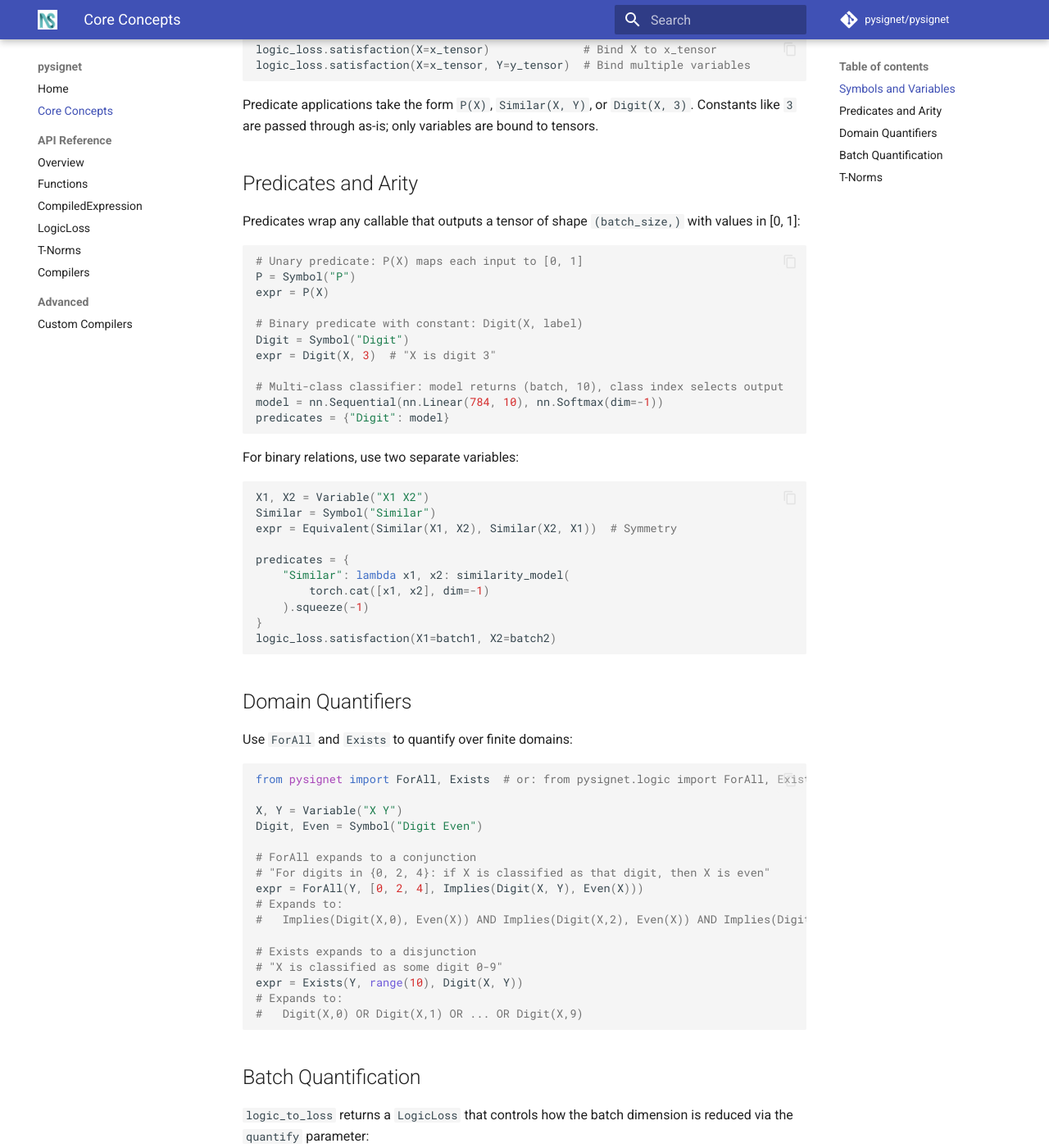
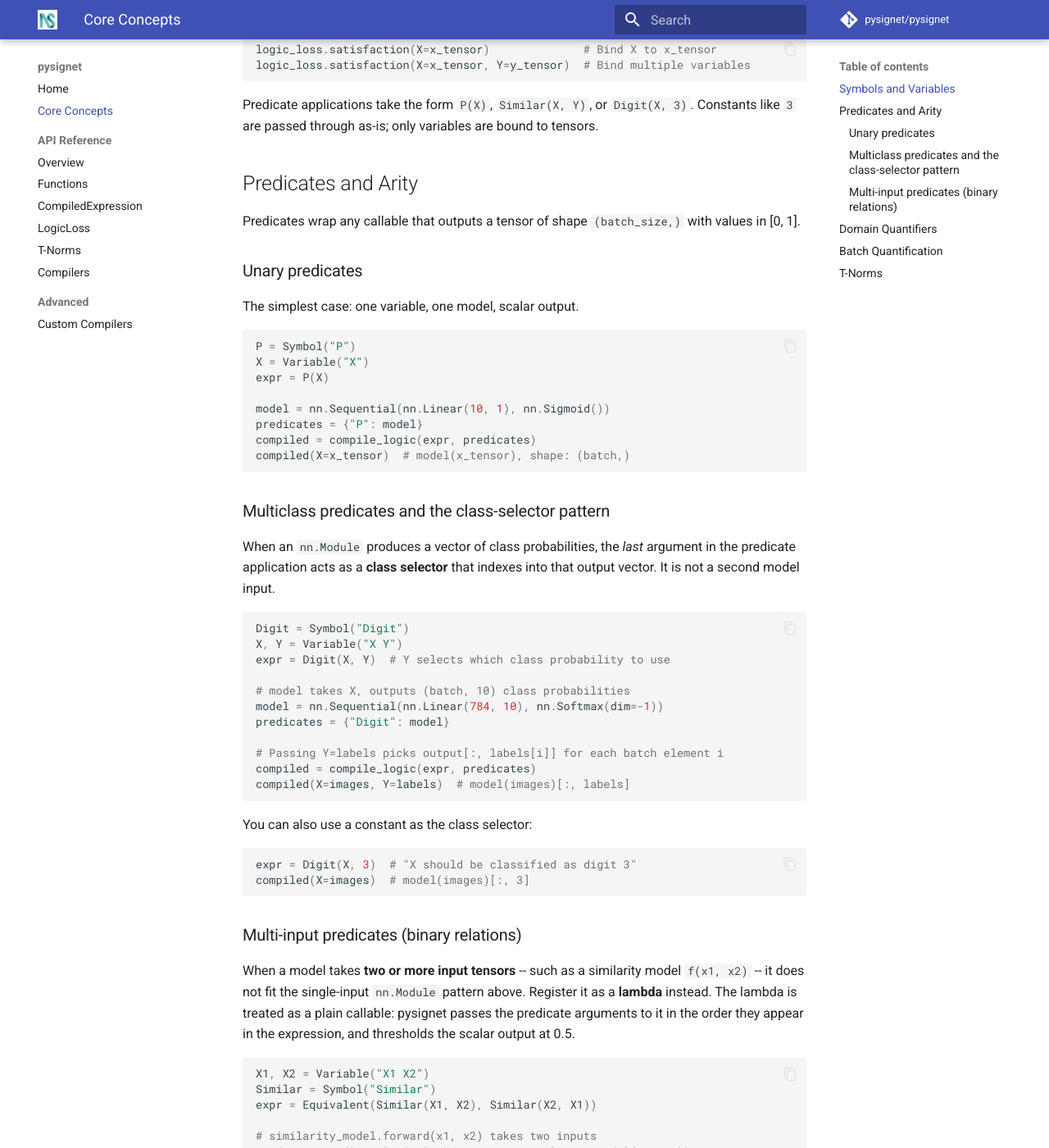
Before and after one commit to pysignet/pysignet, an MkDocs documentation site: the page built from docs/concepts.md, in a window 1280 px wide and 1400 px high, scrolled down 444 px. Shown: the whole window at 82% size. Built offline with MkDocs 1.6.1 and Material for MkDocs 9.7.7, drawn with Linux system fonts in a browser that asks for light colours; comment, search, counter and statistics services are not loaded; some of the changed text lies outside the part shown.

Commit message:
doc: expand predicates and arity section with class-selector and multi-input patterns

````diff
--- a/docs/concepts.md
+++ b/docs/concepts.md
@@ -27,36 +27,75 @@ Constants like `3` are passed through as-is; only variables are bound to tensors
 ## Predicates and Arity
 
 Predicates wrap any callable that outputs a tensor of shape `(batch_size,)` with
-values in [0, 1]:
+values in [0, 1].
+
+### Unary predicates
+
+The simplest case: one variable, one model, scalar output.
 
 ```python
-# Unary predicate: P(X) maps each input to [0, 1]
 P = Symbol("P")
+X = Variable("X")
 expr = P(X)
 
-# Binary predicate with constant: Digit(X, label)
+model = nn.Sequential(nn.Linear(10, 1), nn.Sigmoid())
+predicates = {"P": model}
+compiled = compile_logic(expr, predicates)
+compiled(X=x_tensor)  # model(x_tensor), shape: (batch,)
+```
+
+### Multiclass predicates and the class-selector pattern
+
+When an `nn.Module` produces a vector of class probabilities, the *last*
+argument in the predicate application acts as a **class selector** that indexes
+into that output vector. It is not a second model input.
+
+```python
 Digit = Symbol("Digit")
-expr = Digit(X, 3)  # "X is digit 3"
+X, Y = Variable("X Y")
+expr = Digit(X, Y)  # Y selects which class probability to use
 
-# Multi-class classifier: model returns (batch, 10), class index selects output
+# model takes X, outputs (batch, 10) class probabilities
 model = nn.Sequential(nn.Linear(784, 10), nn.Softmax(dim=-1))
 predicates = {"Digit": model}
+
+# Passing Y=labels picks output[:, labels[i]] for each batch element i
+compiled = compile_logic(expr, predicates)
+compiled(X=images, Y=labels)  # model(images)[:, labels]
 ```
 
-For binary relations, use two separate variables:
+You can also use a constant as the class selector:
+
+```python
+expr = Digit(X, 3)  # "X should be classified as digit 3"
+compiled(X=images)  # model(images)[:, 3]
+```
+
+### Multi-input predicates (binary relations)
+
+When a model takes **two or more input tensors** -- such as a similarity
+model `f(x1, x2)` -- it does not fit the single-input `nn.Module` pattern above.
+Register it as a **lambda** instead. The lambda is treated as a plain callable:
+pysignet passes the predicate arguments to it in the order they appear in the
+expression, and thresholds the scalar output at 0.5.
 
 ```python
 X1, X2 = Variable("X1 X2")
 Similar = Symbol("Similar")
-expr = Equivalent(Similar(X1, X2), Similar(X2, X1))  # Symmetry
+expr = Equivalent(Similar(X1, X2), Similar(X2, X1))
 
-predicates = {
-    "Similar": lambda x1, x2: similarity_model(
-        torch.cat([x1, x2], dim=-1)
-    ).squeeze(-1)
-}
-logic_loss.satisfaction(X1=batch1, X2=batch2)
+# similarity_model.forward(x1, x2) takes two inputs
+predicates = {"Similar": lambda x1, x2: similarity_model(x1, x2)}
+
+# pysignet calls lambda(x1, x2) for Similar(X1, X2)
+# and lambda(x2, x1) for Similar(X2, X1)
+compiled = compile_logic(expr, predicates)
+compiled(X1=batch1, X2=batch2)
 ```
+
+Passing `similarity_model` directly (without a lambda) would cause pysignet to
+treat it as a single-input multiclass classifier and apply softmax over the
+wrong dimension. The lambda wrapper avoids this.
 
 ## Domain Quantifiers
 
````
